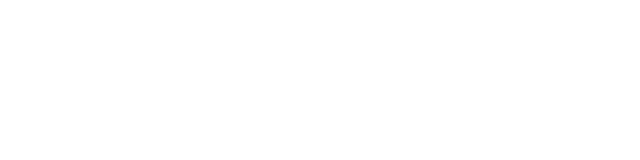
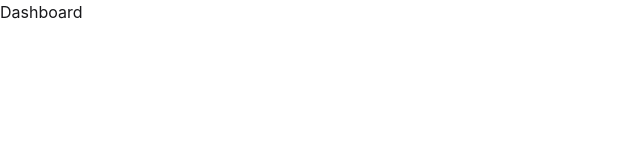
Before and after one commit to kmabdullah682/Job-application-full-stack, a React (Vite) app in the folder frontend/: page /dashboard in a window 1280 px wide. Before the commit this address had no page. Shown: the top 160 px of the page, without its empty margins (0-640 px from the left). Built offline with nearby package versions, Linux system fonts and the light colour scheme.

Commit message:
dashboard init commit

```diff
--- a/frontend/src/App.jsx
+++ b/frontend/src/App.jsx
@@ -6,6 +6,7 @@
 import { Route, Routes } from "react-router-dom"
 import SignUpPage from "./pages/SignUpPage"
 import LoginPage from "./pages/LoginPage"
+import Dashboard from "./pages/Dashboard"
 
 const App = () => {
   return (
@@ -26,6 +27,7 @@
 
       <Route path="/sign-up" element={<SignUpPage />} />
       <Route path="/login" element={<LoginPage />} />
+      <Route path="/dashboard" element={<Dashboard />} />
 
     </Routes>
   )
--- /dev/null
+++ b/frontend/src/pages/Dashboard.jsx
@@ -0,0 +1,9 @@
+
+
+const Dashboard = () => {
+  return (
+    <div>Dashboard</div>
+  )
+}
+
+export default Dashboard
--- a/frontend/src/pages/LoginPage.jsx
+++ b/frontend/src/pages/LoginPage.jsx
@@ -1,7 +1,10 @@
 import { useState } from "react";
 import axios from "axios";
+import { useNavigate } from "react-router-dom";
 
 const LoginPage = () => {
+
+  const navigate = useNavigate();
 
   const [formData, setFormData] = useState({
     identifier: "",
@@ -41,6 +44,7 @@
 
     if (response.status === 200) {
       console.log("Login successful! Response data:", response.data);
+      navigate("/dashboard");
     }
 
     } catch (error) {
```
